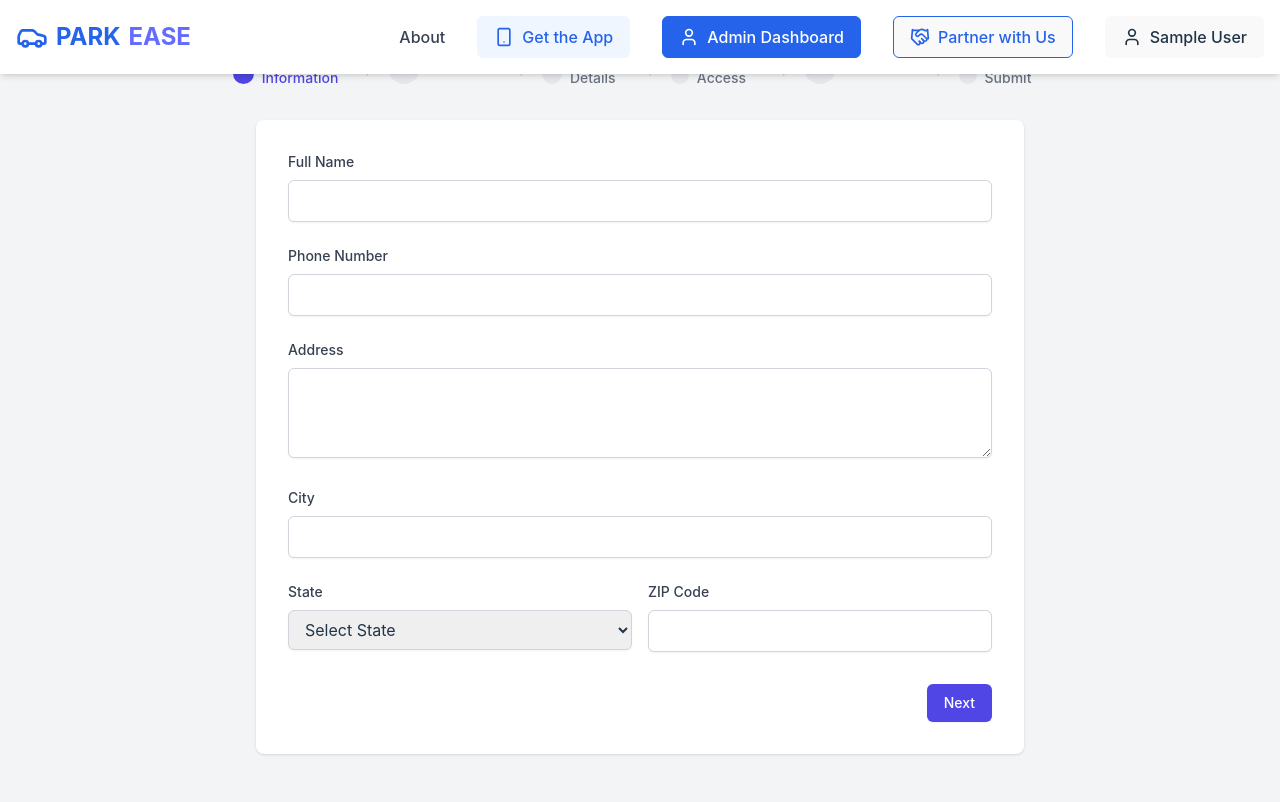
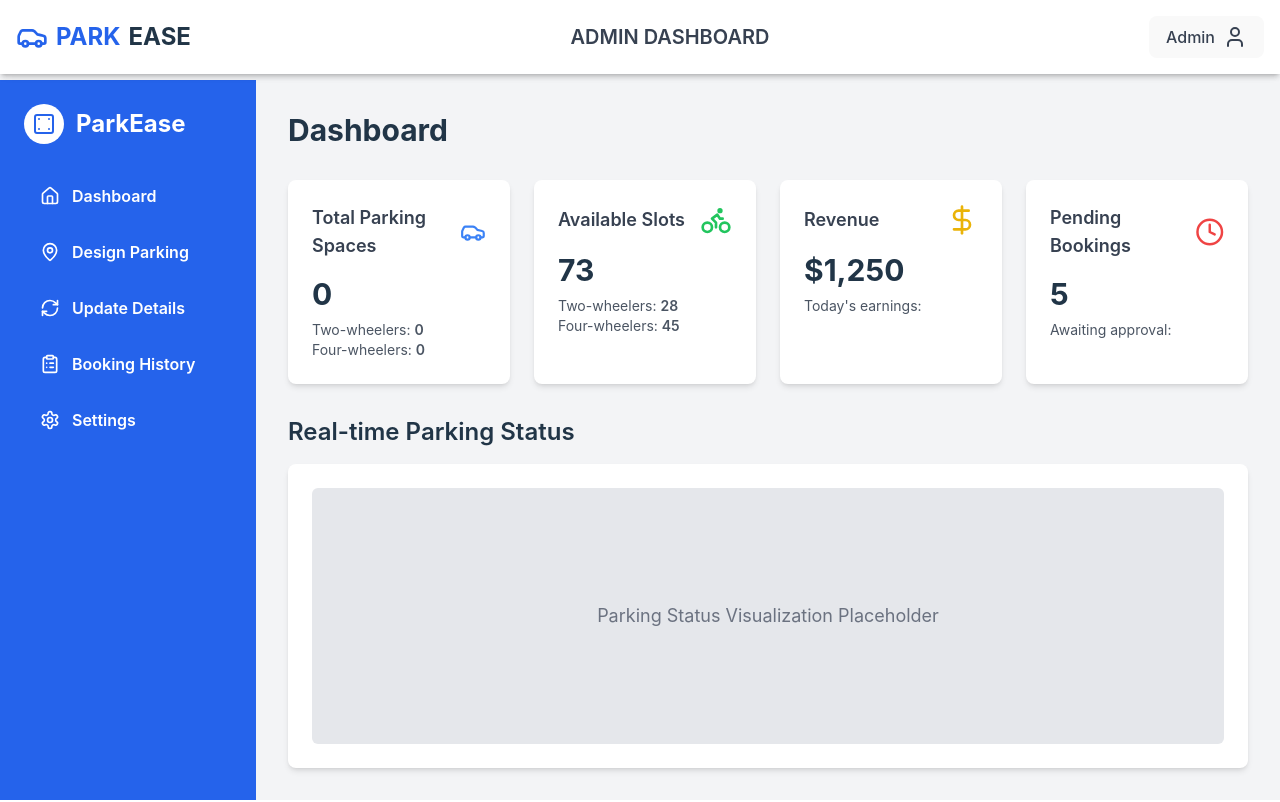
Before and after one commit to tejaskarade100/smart-parking, a React (Vite) app in the folder client/: page /admin/dashboard in a window 1280 px wide. Before the commit this address led to /admin-registration. Built offline with nearby package versions, Linux system fonts and the light colour scheme; sample sign-in values are in the browser's storage.

Commit message:
admin dashboard redirection and AdminProfile

```diff
--- a/client/src/App.jsx
+++ b/client/src/App.jsx
@@ -11,8 +11,15 @@ import ParkingAdminRegistrationForm from './pages/ParkingAdminRegistrationForm';
 import AdminDashboard from './pages/AdminDashboard';
 
 function App() {
-  const { user } = useAuth();
+  const { user, isAdmin } = useAuth();
   const [showProfile, setShowProfile] = React.useState(false);
+
+  const ProtectedAdminRoute = ({ children }) => {
+    if (!user || !isAdmin) {
+      return <Navigate to="/" />;
+    }
+    return children;
+  };
 
   return (
     <Router>
@@ -20,7 +27,7 @@ function App() {
         <Header onProfileClick={() => setShowProfile(true)} />
         <main>
           <Routes>
-            <Route path="/" element={<Home />} />
+            <Route path="/" element={isAdmin ? <Navigate to="/admin/dashboard" /> : <Home />} />
             <Route
               path="/dashboard"
               element={user ? <Dashboard /> : <Navigate to="/" />}
@@ -31,7 +38,14 @@ function App() {
             />
             <Route path="/parking-categories" element={<ParkingCategoriesPage />} />
             <Route path="/admin-registration" element={<ParkingAdminRegistrationForm />} />
-            <Route path="/admin/dashboard" element={<AdminDashboard />} />
+            <Route
+              path="/admin/dashboard"
+              element={
+                <ProtectedAdminRoute>
+                  <AdminDashboard />
+                </ProtectedAdminRoute>
+              }
+            />
           </Routes>
         </main>
 
--- /dev/null
+++ b/client/src/components/Admin/AdminHeader.jsx
@@ -0,0 +1,57 @@
+import React, { useState } from 'react';
+import { motion } from 'framer-motion';
+import { Car, User } from 'lucide-react';
+import AdminProfile from './AdminProfile';
+import { useAuth } from '../../context/AuthContext';
+
+const AdminHeader = () => {
+  const [showProfile, setShowProfile] = useState(false);
+  const { user } = useAuth();
+
+  return (
+    <>
+      <motion.header
+        className="fixed top-0 left-0 right-0 z-50 bg-white shadow-md"
+        initial={{ y: -50, opacity: 0 }}
+        animate={{ y: 0, opacity: 1 }}
+        transition={{ type: 'spring', stiffness: 100, damping: 15 }}
+      >
+        <div className="container mx-auto px-4 py-4 flex items-center justify-between">
+          {/* Logo and Name */}
+          <motion.div
+            className="flex items-center space-x-2"
+            whileHover={{ scale: 1.05 }}
+            whileTap={{ scale: 0.95 }}
+          >
+            <Car className="text-blue-600 w-8 h-8" />
+            <span className="text-blue-600 font-bold text-2xl">PARK</span>
+            <span className="font-bold text-2xl">EASE</span>
+          </motion.div>
+
+          {/* Admin Title */}
+          <div className="flex-1 text-center">
+            <h1 className="text-xl font-semibold text-gray-700">ADMIN DASHBOARD</h1>
+          </div>
+
+          {/* Profile Button */}
+          <motion.button
+            onClick={() => setShowProfile(true)}
+            className="flex items-center space-x-2 px-4 py-2 rounded-lg hover:bg-gray-100 transition-colors duration-200"
+            whileHover={{ scale: 1.05 }}
+            whileTap={{ scale: 0.95 }}
+          >
+            <span className="text-gray-700 font-medium">{user?.fullName || 'Admin'}</span>
+            <User className="w-6 h-6 text-gray-700" />
+          </motion.button>
+        </div>
+      </motion.header>
+
+      {/* Admin Profile Modal */}
+      {showProfile && (
+        <AdminProfile onClose={() => setShowProfile(false)} />
+      )}
+    </>
+  );
+};
+
+export default AdminHeader;
--- /dev/null
+++ b/client/src/components/Admin/AdminProfile.jsx
@@ -0,0 +1,98 @@
+import React from 'react';
+import { motion } from 'framer-motion';
+import { useAuth } from '../../context/AuthContext';
+import { LogOut, X, Mail, MapPin, Building, Phone, User, Briefcase, Hash, Home } from 'lucide-react';
+
+const AdminProfile = ({ onClose }) => {
+  const { logout } = useAuth();
+  const { user } = useAuth(); // Get user data from AuthContext
+
+  const handleLogout = () => {
+    logout();
+  };
+
+  const profileSections = [
+    {
+      title: 'Personal Information',
+      fields: [
+        { label: 'Full Name', value: user?.fullName, icon: User },
+        { label: 'Email', value: user?.email, icon: Mail },
+        { label: 'Phone', value: user?.phone, icon: Phone },
+        { label: 'Address', value: user?.address, icon: Home },
+        { label: 'City', value: user?.city, icon: Building },
+        { label: 'State', value: user?.state, icon: MapPin },
+        { label: 'ZIP Code', value: user?.zipCode, icon: Hash }
+      ]
+    },
+    {
+      title: 'Parking Information',
+      fields: [
+        { label: 'Parking Name', value: user?.parkingName, icon: Building },
+        { label: 'Parking Type', value: user?.parkingType, icon: Briefcase },
+        { label: 'Category', value: user?.category, icon: Briefcase },
+        { label: 'Parking Address', value: user?.parkingAddress, icon: MapPin },
+        { label: 'Total Spaces', value: user?.totalSpaces, icon: Hash },
+        { label: 'Two Wheeler Spaces', value: user?.twoWheelerSpaces, icon: Hash },
+        { label: 'Four Wheeler Spaces', value: user?.fourWheelerSpaces, icon: Hash }
+      ]
+    }
+  ];
+
+  return (
+    <motion.div
+      initial={{ opacity: 0 }}
+      animate={{ opacity: 1 }}
+      exit={{ opacity: 0 }}
+      className="fixed inset-0 bg-black bg-opacity-50 flex items-center justify-center z-50"
+    >
+      <motion.div
+        initial={{ scale: 0.9, opacity: 0 }}
+        animate={{ scale: 1, opacity: 1 }}
+        exit={{ scale: 0.9, opacity: 0 }}
+        className="bg-white rounded-lg p-6 w-[500px] max-h-[80vh] overflow-y-auto relative"
+      >
+        <button
+          onClick={onClose}
+          className="absolute top-4 right-4 text-gray-500 hover:text-gray-700"
+        >
+          <X className="w-6 h-6" />
+        </button>
+
+        <h2 className="text-2xl font-bold mb-6">Admin Profile</h2>
+
+        <div className="space-y-6 mb-6">
+          {profileSections.map((section, sectionIndex) => (
+            <div key={sectionIndex} className="space-y-4">
+              <h3 className="text-lg font-semibold text-gray-700 border-b pb-2">
+                {section.title}
+              </h3>
+              <div className="space-y-3">
+                {section.fields.map((field, fieldIndex) => (
+                  field.value && (
+                    <div key={fieldIndex} className="flex items-start space-x-3">
+                      <field.icon className="w-5 h-5 text-gray-500 mt-1" />
+                      <div className="flex-1">
+                        <label className="text-sm text-gray-600">{field.label}</label>
+                        <p className="font-medium text-gray-800 break-words">{field.value}</p>
+                      </div>
+                    </div>
+                  )
+                ))}
+              </div>
+            </div>
+          ))}
+        </div>
+
+        <button
+          onClick={handleLogout}
+          className="w-full flex items-center justify-center space-x-2 bg-red-600 text-white py-2 px-4 rounded-md hover:bg-red-700 transition-colors duration-200"
+        >
+          <LogOut className="w-5 h-5" />
+          <span>Logout</span>
+        </button>
+      </motion.div>
+    </motion.div>
+  );
+};
+
+export default AdminProfile;
--- a/client/src/components/Admin/MainContent.jsx
+++ b/client/src/components/Admin/MainContent.jsx
@@ -1,10 +1,25 @@
-import React from 'react';
+import React, { useState, useEffect } from 'react';
 import { motion } from 'framer-motion';
 import StatCard from './StatCard';
 import ParkingStatusVisualization from './ParkingStatusVisualization';
 import { Car, Bike, DollarSign, Clock } from 'lucide-react';
 
 const MainContent = () => {
+  const [parkingSpaces, setParkingSpaces] = useState({
+    twoWheelers: 0,
+    fourWheelers: 0
+  });
+
+  useEffect(() => {
+    // Get the parking spaces from localStorage
+    const twoWheelers = parseInt(localStorage.getItem('adminTwoWheelerSpaces')) || 0;
+    const fourWheelers = parseInt(localStorage.getItem('adminFourWheelerSpaces')) || 0;
+    setParkingSpaces({
+      twoWheelers,
+      fourWheelers
+    });
+  }, []);
+
   const containerVariants = {
     hidden: { opacity: 0 },
     visible: {
@@ -14,6 +29,8 @@ const MainContent = () => {
       }
     }
   };
+
+  const totalSpaces = parkingSpaces.twoWheelers + parkingSpaces.fourWheelers;
 
   return (
     <div className="p-8 h-full overflow-y-auto">
@@ -34,11 +51,11 @@ const MainContent = () => {
       >
         <StatCard
           title="Total Parking Spaces"
-          value="150"
+          value={totalSpaces.toString()}
           icon={<Car className="w-8 h-8 text-blue-500" />}
           details={[
-            { label: 'Two-wheelers', value: '50' },
-            { label: 'Four-wheelers', value: '100' }
+            { label: 'Two-wheelers', value: parkingSpaces.twoWheelers.toString() },
+            { label: 'Four-wheelers', value: parkingSpaces.fourWheelers.toString() }
           ]}
         />
         <StatCard
--- a/client/src/components/Admin/Sidebar.jsx
+++ b/client/src/components/Admin/Sidebar.jsx
@@ -1,6 +1,6 @@
 import React from 'react';
 import { motion } from 'framer-motion';
-import { Home, MapPin, RefreshCw, ClipboardList, Settings } from 'lucide-react';
+import { Home, MapPin, RefreshCw, ClipboardList, Settings, User } from 'lucide-react';
 
 const menuItems = [
   { icon: Home, label: 'Dashboard' },
@@ -10,7 +10,7 @@ const menuItems = [
   { icon: Settings, label: 'Settings' },
 ];
 
-const Sidebar = () => {
+const Sidebar = ({ onProfileClick }) => {
   return (
     <motion.aside
       className="w-64 bg-blue-600 text-white p-6"
--- a/client/src/components/Header.jsx
+++ b/client/src/components/Header.jsx
@@ -22,10 +22,6 @@ function Header() {
 
   const handlePartnerClick = () => {
     navigate('/parking-categories');
-  };
-
-  const handleAdminDashboardClick = () => {
-    navigate('/admin/dashboard');
   };
 
   const headerVariants = {
@@ -100,20 +96,6 @@ function Header() {
               <span>Get the App</span>
             </motion.button>
 
-            {isAdmin && (
-              <motion.button
-                onClick={handleAdminDashboardClick}
-                className="inline-flex items-center space-x-2 px-4 py-2 border border-blue-600 bg-blue-600 text-white rounded-md hover:bg-blue-700 transition-colors duration-200"
-                variants={buttonVariants}
-                initial="initial"
-                whileHover="hover"
-                whileTap="tap"
-              >
-                <User className="w-5 h-5" />
-                <span>Admin Dashboard</span>
-              </motion.button>
-            )}
-
             <motion.button
               onClick={handlePartnerClick}
               className="inline-flex items-center space-x-2 px-4 py-2 border border-blue-600 text-blue-600 rounded-md hover:bg-blue-50 transition-colors duration-200"
--- a/client/src/pages/AdminDashboard.jsx
+++ b/client/src/pages/AdminDashboard.jsx
@@ -3,15 +3,20 @@ import { useNavigate } from 'react-router-dom';
 import { motion } from 'framer-motion';
 import Sidebar from '../components/Admin/Sidebar';
 import MainContent from '../components/Admin/MainContent';
+import AdminHeader from '../components/Admin/AdminHeader';
+import { useAuth } from '../context/AuthContext';
 
 const Dashboard = () => {
   const navigate = useNavigate();
   const [isLoading, setIsLoading] = useState(true);
+  const { isAdmin } = useAuth();
 
   useEffect(() => {
-    const adminToken = localStorage.getItem('adminToken');
-    if (!adminToken) {
-      navigate('/admin-registration');
+    const token = localStorage.getItem('token');
+    const user = JSON.parse(localStorage.getItem('user') || '{}');
+
+    if (!token || !user.isAdmin) {
+      navigate('/');
       return;
     }
     setIsLoading(false);
@@ -26,7 +31,9 @@ const Dashboard = () => {
   }
 
   return (
-    <div className=" flex h-screen bg-gray-100 pt-20">
+    <>
+      <AdminHeader />
+      <div className="flex h-screen bg-gray-100 pt-20">
         <Sidebar />
         <motion.div
           className="flex-1 overflow-hidden"
@@ -37,6 +44,7 @@ const Dashboard = () => {
           <MainContent />
         </motion.div>
       </div>
+    </>
   );
 };
 
```
Also changed, not shown: client/src/context/AuthContext.jsx (+52 -0 lines), 2 other files (tests, documents, lock files or other folders). Lines whose indentation alone changed are shown as unchanged.
